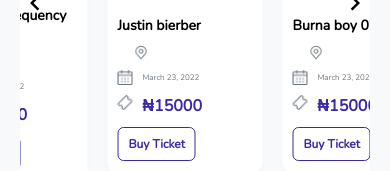
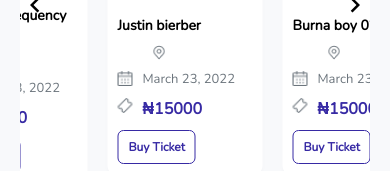
Before and after one commit to Makinde1034/Glover-takehome-test, a Vue app: page / in a window 390 px wide. Shown: the part 321-492 px from the top of the page. Built offline with nearby package versions, Linux system fonts and the light colour scheme; no server answers.

Commit message:
new feature

```diff
--- a/src/components/Carousel/Carousel.vue
+++ b/src/components/Carousel/Carousel.vue
@@ -275,7 +275,7 @@
                     }
 
                     #day{
-                        font-size: 8px;
+                        font-size: 13px;
                     }
                 }
 
```
